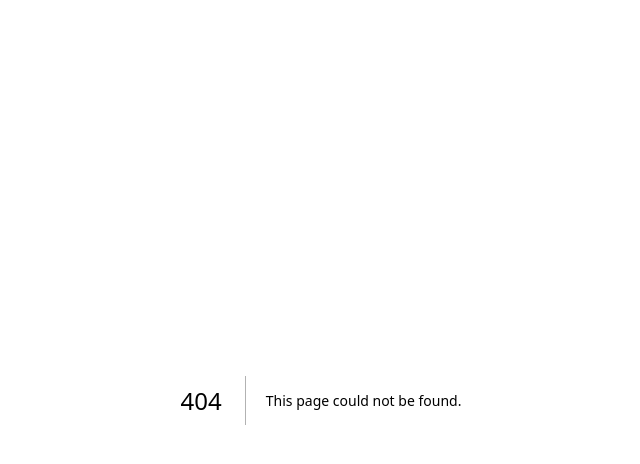
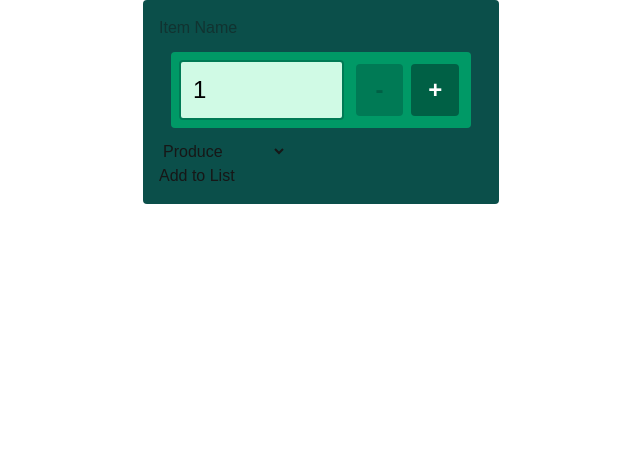
Before and after one commit to JanKowal05/cprg306-assignments, a Next.js app: page /week-5 in a window 1280 px wide. Before the commit this address had no page. Shown: the top 464 px of the page, without its empty margins (319-959 px from the left). Built offline with nearby package versions, Linux system fonts and the light colour scheme.

Commit message:
Started week 5 assignment

```diff
--- a/app/page.js
+++ b/app/page.js
@@ -9,6 +9,7 @@ export default function Home(){
         <li><Link className={linkStyles} href="/week-2/">Week 2 Assignment</Link></li>
         <li><Link className={linkStyles} href="/week-3/">Week 3 Assignment</Link></li>
         <li><Link className={linkStyles} href="/week-4/">Week 4 Assignment</Link></li>
+        <li><Link className={linkStyles} href="/week-5/">Week 5 Assignment</Link></li>
       </ul>
      </main>
   );
--- /dev/null
+++ b/app/week-5/new-item.js
@@ -0,0 +1,103 @@
+"use client"
+
+import { useState } from "react";
+
+export default function NewItem(){
+    const [name, setName] = useState("");
+    const [quantity, setQuantity] = useState(1)
+    const [category, setCategory] = useState("Produce")
+
+
+    const nameChangeHandler=(event)=>{setName(event.target.value)}
+    const categoryChangeHandler=(event)=>{setCategory(event.target.value)}
+
+    const increment = () =>{
+        if (quantity < 20){
+            setQuantity(quantity + 1);
+        }
+    }
+
+    const decrement = () =>{
+        if (quantity > 1){
+            setQuantity(quantity - 1);
+        }
+    }
+
+    const checkQuantity = (buttonIncrements) =>{
+        //if buttonAction is to increment and quantity is 20 => disable increment button
+        //if buttonAction is to decrement and quantity is 1 => disable decrement button
+
+        const enabledButton = "bg-emerald-800 m-1 w-15 font-bold rounded text-white hover:bg-emerald-500 hover:text-emerald-800 active:bg-emerald-800 active:text-white focus:border-2 focus:border-emerald-100"
+        const disabledButton = "bg-emerald-700 m-1 w-15 font-bold rounded text-emerald-800";
+
+        if(quantity == 1){
+            if(!buttonIncrements){return disabledButton;}
+        }
+        if(quantity == 20){
+            if(buttonIncrements){return disabledButton;}
+        }
+
+        return enabledButton;
+    }
+
+    const handleSubmit =(event)=>{
+        event.preventDefault();
+
+        let item = {
+            Name: name,
+            Quantity: quantity,
+            Category: category
+        }
+
+        console.log(item);
+
+        alert(`
+            Item Name: ${item.Name}
+            Quantity: ${item.Quantity}
+            Category: ${item.Category}
+        `);
+
+        setName("");
+        setQuantity(1);
+        setCategory("produce");
+    };
+
+
+
+    return(
+        <form onSubmit={handleSubmit} className="bg-teal-900 p-4 rounded">
+            <div>
+                <input type="text"required placeholder="Item Name" onChange={nameChangeHandler} value={name}/>
+            </div>
+
+            <div className="flex bg-emerald-600 text-black text-2xl m-3 rounded w-75 p-2">
+                <div className="bg-emerald-100 border-2 border-emerald-700 rounded p-3 w-50">
+                {quantity}
+                </div>
+
+                <button type="button" className={checkQuantity(false)+" ml-3"} onClick={decrement} >-</button>
+                <button type="button" className={checkQuantity(true)} onClick={increment}>+</button>
+            </div>
+
+            <div>
+                <select onChange={categoryChangeHandler} value={category}>
+                    <option>Produce</option>
+                    <option>Dairy</option>
+                    <option>Bakery</option>
+                    <option>Meat</option>
+                    <option>Frozen Foods</option>
+                    <option>Canned Goods</option>
+                    <option>Dry Goods</option>
+                    <option>Beverages</option>
+                    <option>Snacks</option>
+                    <option>Household</option>
+                    <option>Other</option>
+                </select>
+            </div>
+
+            <div>
+                <button type="submit">Add to List</button>
+            </div>
+        </form>
+    );
+}
--- /dev/null
+++ b/app/week-5/page.js
@@ -0,0 +1,9 @@
+import NewItem from "./new-item";
+
+export default function Page() {
+    return(
+        <main className="flex justify-center">
+        <NewItem/>
+        </main>
+    );
+}
```
